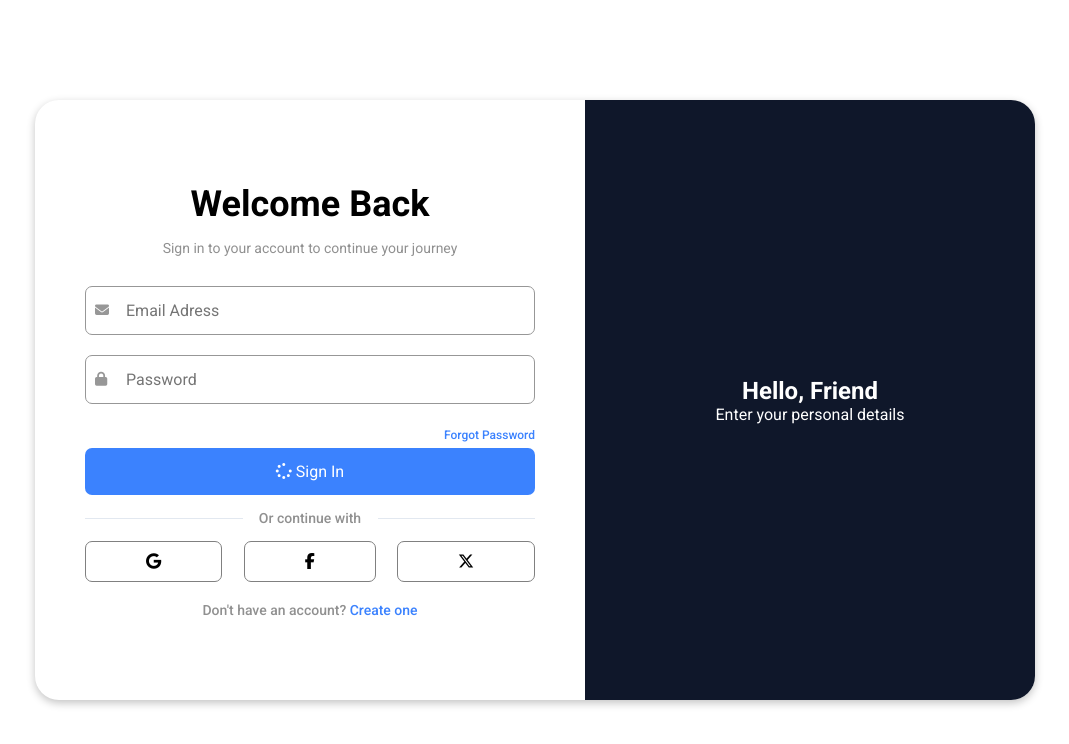
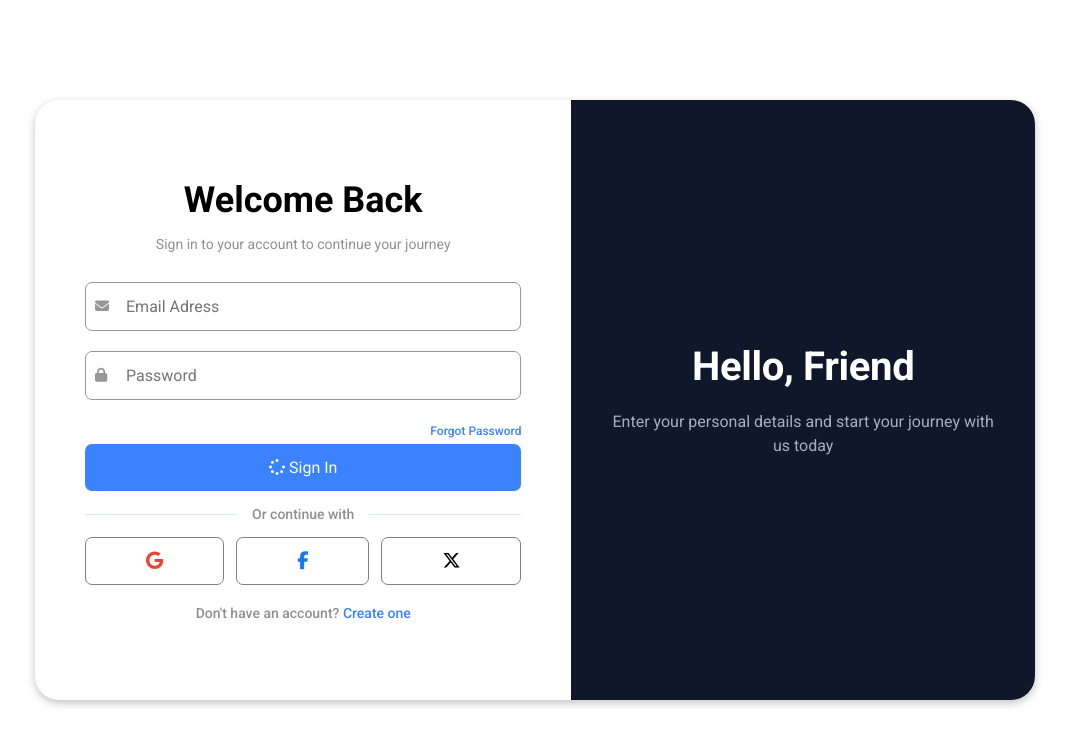
Before and after one commit to VictorS357/HTML--CSS--JS-Project, a plain HTML site: page index.html in a window 1280 px wide. Shown: the whole page, without its empty margins (105-1174 px from the left). Drawn offline with Linux system fonts and the light colour scheme.

Commit message:
styling more features and change right section inner HTML

```diff
--- a/index.html
+++ b/index.html
@@ -36,10 +36,10 @@
           </div>
         </div>
         <div class="social-login">
-          <div class="secondary-btn">
+          <div class="secondary-btn google">
             <i class="fa-brands fa-google"></i>
           </div>
-          <div class="secondary-btn">
+          <div class="secondary-btn facebook">
             <i class="fa-brands fa-facebook-f"></i>
           </div>
           <div class="secondary-btn">
@@ -121,8 +121,8 @@
     <div class="right-section">
       <div class="floating-shapes"></div>
       <div class="right-text-section">
-        <h2>Hello, Friend</h2>
-        <p>Enter your personal details</p>
+        <h2 class="js-right-header">Hello, Friend</h2>
+        <p class="js-right-p">Enter your personal details and start your journey with us today</p>
       </div>
     </div>
   </main>
--- a/script.js
+++ b/script.js
@@ -5,24 +5,36 @@ const forgotContainer = document.querySelector('.js-forgot-container');
 const createAccLink = document.querySelector('.js-create-acc-link');
 const forgotLink = document.querySelector('.js-forgot-link');
 const loginLink = document.querySelector('.js-sign-in-link');
-const loginLink2 = document.querySelector('.js-login-link')
+const loginLink2 = document.querySelector('.js-login-link');
+
+const rightHeaderElement = document.querySelector('.js-right-header');
+const rightParagraphElement = document.querySelector('.js-right-p');
 
 function switchToCreatePage() {
   loginContainer.classList.remove('active');
   forgotContainer.classList.remove('active');
   createAccContainer.classList.add('active');
+
+  rightHeaderElement.innerHTML = 'Hello Friend';
+  rightParagraphElement.innerHTML = 'Enter your personal details and start your journey with us today';
 }
 
 function switchToLoginPage() {
   loginContainer.classList.add('active');
   forgotContainer.classList.remove('active');
   createAccContainer.classList.remove('active');
+
+  rightHeaderElement.innerHTML = 'Hello Friend';
+  rightParagraphElement.innerHTML = 'Enter your personal details and start your journey with us today';
 }
 
 function switchToForgotPage() {
   loginContainer.classList.remove('active');
   forgotContainer.classList.add('active');
   createAccContainer.classList.remove('active');
+
+  rightHeaderElement.innerHTML = "Don't Worry";
+  rightParagraphElement.innerHTML = "We'll help you reset your password and get back to your account safely"
 }
 
 createAccLink.addEventListener('click', () => {
--- a/style.css
+++ b/style.css
@@ -41,6 +41,9 @@ main {
   color: white;
   border-top-right-radius: 24px;
   border-bottom-right-radius: 24px;
+  padding: 40px;
+  position: relative;
+  z-index: 1;
 }
 
 .header-text {
@@ -93,13 +96,13 @@ main {
   background: white;
   box-shadow: 0 0 10px 4px rgba(59, 130, 246, 0.1);
   transform: translateY(-2px);
-  transition: transform 0.2s;
+  transition: transform 0.1s;
 }
 
 .input-div-primary input:focus + i {
   color: #3b82fe;
   transform: translateY(-2px);
-  transition: transform 0.2s;
+  transition: transform 0.1s;
 }
 
 .sign-forgot-div {
@@ -144,7 +147,17 @@ main {
   background-color: #2e66c5;
   transform: translateY(-2px);
   box-shadow: 0 10 25px rgba(59, 130, 246, 0.3);
-  transition: 0.2s;
+  transition: 0.1s;
+}
+
+.btn-primary:active {
+  transform: translateY(0);
+}
+
+.btn-primary:disabled {
+  opacity: 0.7;
+  cursor: not-allowed;
+  transform: none;
 }
 
 .loading {
@@ -190,15 +203,36 @@ main {
 
 .social-login {
   display: flex;
-  justify-content: space-between;
+  gap: 12px;
 }
 
 .secondary-btn {
   border: 1px solid gray;
-  padding: 10px 60px;
+  padding: 14px 60px;
   margin-top: 15px;
   margin-bottom: 20px;
   border-radius: 7px;
+  cursor: pointer;
+  display: flex;
+  align-items: center;
+  justify-content: center;
+  font-size: 18px;
+  font-weight: 600;
+}
+
+.secondary-btn:hover {
+  transform: translateY(-2px);
+  border-color: #cbd5e1;
+  box-shadow: 0 8 20px rgba(0, 0, 0, 0.08);
+  transition: transform 0.1s border-color 0.1s;
+}
+
+.secondary-btn.google {
+  color: #ea4335;
+}
+
+.secondary-btn.facebook {
+  color: #1877f2;
 }
 
 .create-acc-div {
@@ -252,3 +286,17 @@ main {
   color: #3b82fe;
   text-decoration: none;
 }
+
+.right-section h2 {
+  font-size: 40px;
+  margin-bottom: 20px;
+  font-weight: 700;
+  letter-spacing: -0.32px;
+}
+
+.right-section p {
+  font-size: 16px;
+  line-height: 24px;
+  opacity: 0.8;
+  color: #cbd5e1;
+}
```
